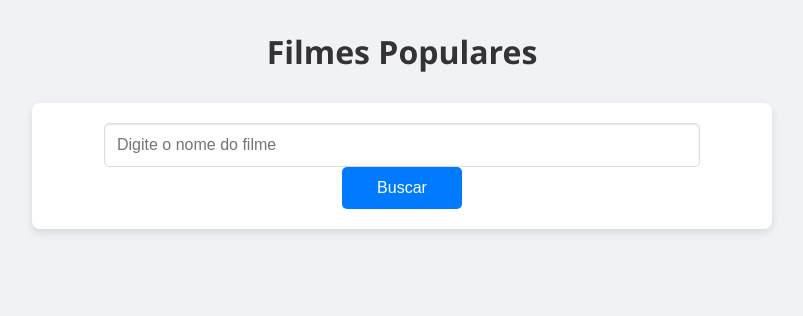
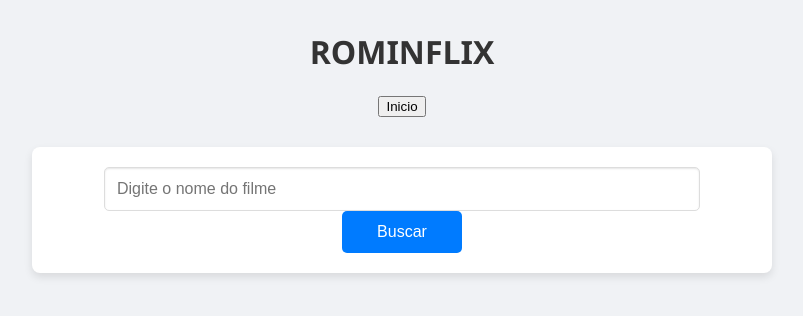
Before and after one commit to ALVESROMULO/listadefilmes, a plain HTML site: page index.html in a window 1280 px wide. Shown: the whole page, without its empty margins (238-1041 px from the left). Drawn offline with Linux system fonts and the light colour scheme; no server answers.

Commit message:
Update index.html

```diff
--- a/index.html
+++ b/index.html
@@ -7,9 +7,9 @@
     <link rel="stylesheet" href="style.css">
 </head>
 <body>
-  <h1>Filmes Populares</h1>
+  <h1>ROMINFLIX</h1>
 
-
+<button id="Inicio">Inicio</button>
   <form id="formulario">
     <input type="text" id="pesquisa" placeholder="Digite o nome do filme" required>
     <input type="submit" value="Buscar">
```
